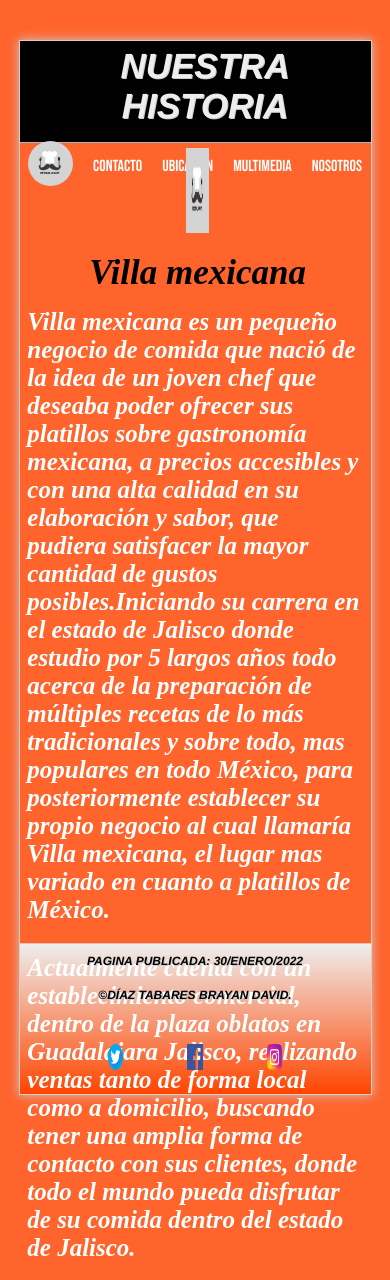
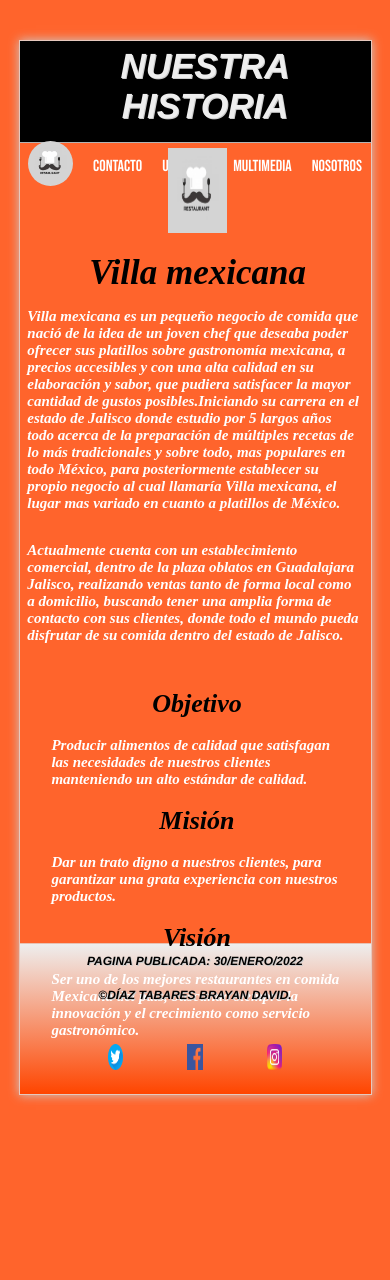
Before and after one commit to LuxDavid/Proyecto-FINAL, a website: page pages/blog.html in a window 390 px wide. Shown: the top 1280 px of the page. After the commit the page ends 1135 px from the top, so only its background shows below. Drawn offline with Linux system fonts and the light colour scheme.

Commit message:
responsive de la pagina nosotros

```diff
--- a/css/responsive.css
+++ b/css/responsive.css
@@ -63,6 +63,9 @@
     font-size: 25px;
     }
 
+    #restaurant .creador{
+    width: 9vw;
+    }
 }
 /*--------------------------------------------------------------------------------------------- */
 @media(max-width:1175px){
@@ -83,8 +86,13 @@
     margin-bottom: 47px;
     }
 
+    #restaurant .contenido__blog p{
+    font-size: 18px;
+    }
 
-
+    #restaurant .objetivos p{
+    font-size: 18px;
+    }
 }
 /*--------------------------------------------------------------------------------------------- */
 @media(max-width:1000px){
@@ -124,6 +132,17 @@
         margin-left: 3rem;
     }
 
+    #restaurant .objetivos p{
+    padding: 18px;
+    }
+
+    #restaurant .objetivos{
+    grid-template-columns: 1fr
+    }
+
+    #restaurant .objetivos h2{
+    font-size: 26px;
+    }
 }
 /*--------------------------------------------------------------------------------------------- */
 @media(max-width:915px){
@@ -151,6 +170,22 @@
     #pie__pagina .image__social{
     width: 4vw;
     }
+
+    #restaurant .objetivos{
+    padding: 10px;
+    }
+
+    #restaurant .contenido__blog p {
+    font-size: 15px;
+    }
+
+    #restaurant .objetivos p {
+        font-size: 15px;
+      }
+
+      #restaurant .creador {
+        width: 12vw;
+      }
 
 }
 /*--------------------------------------------------------------------------------------------- */
@@ -196,6 +231,9 @@
         margin-left: 70px;
         }
 
+        #restaurant .creador {
+            width: 15vw;
+          }
 
 }
 /*--------------------------------------------------------------------------------------------- */
--- a/scss/_blog.scss
+++ b/scss/_blog.scss
@@ -40,7 +40,7 @@ text-align: center;
 }
 
 p{
-  @include estiloLetra(italic,bold,25px);
+  @include estiloLetra(italic,bold,23px);
   color: white;
   width: 95%;
   padding: 15px;
@@ -57,7 +57,7 @@ margin-top: 20px;
 margin-left: 1vw;
 justify-content: space-between;
 p{
-  @include estiloLetra(italic,bold,25px);
+  @include estiloLetra(italic,bold,23px);
   color: white;
 }
 
```
Also changed, not shown: css/main.css.
